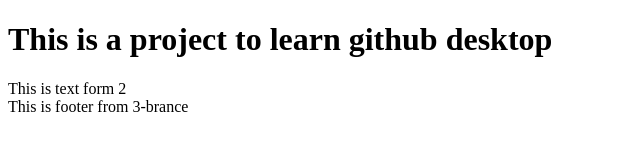
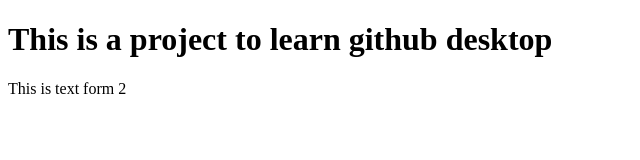
Before and after one commit to super-SuPer-dev/new-project, a plain HTML site: page index.html in a window 1280 px wide. Shown: the whole page, without its empty margins (0-640 px from the left). Drawn offline with Linux system fonts and the light colour scheme.

Commit message:
Revert "Merge pull request #2 from nct826/3-branch"
This reverts commit e2e47ed60f8ff54a882586b62c3b5884b28889ea, reversing
changes made to 8e774d01138bb81b9fd808517fa5bac0f4422fd2.

```diff
--- a/index.html
+++ b/index.html
@@ -9,6 +9,5 @@
 <body>
     <h1>This is a project to learn github desktop</h1>
     <main>This is text form 2</main>
-    <footer>This is footer from 3-brance</footer>
 </body>
 </html>
```
